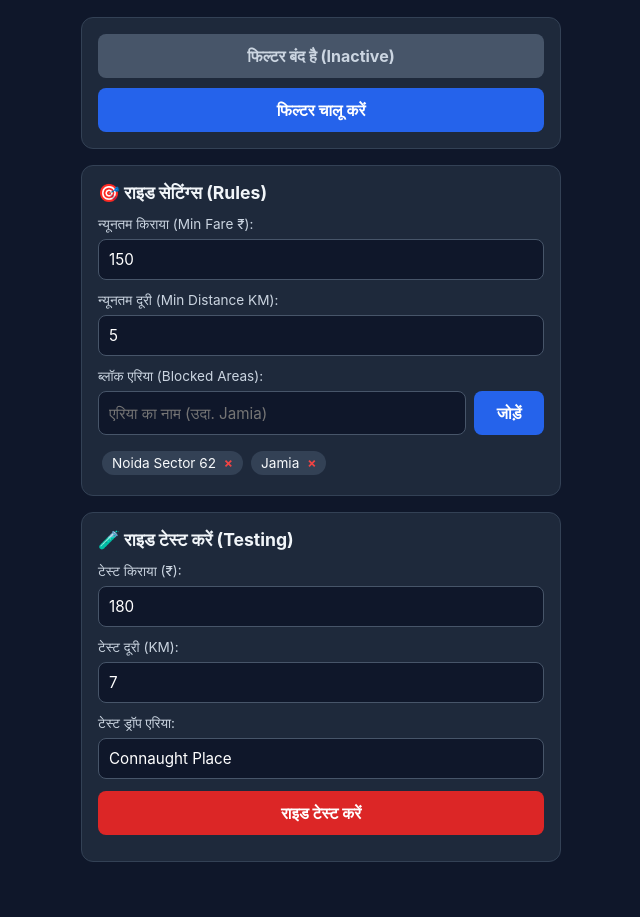
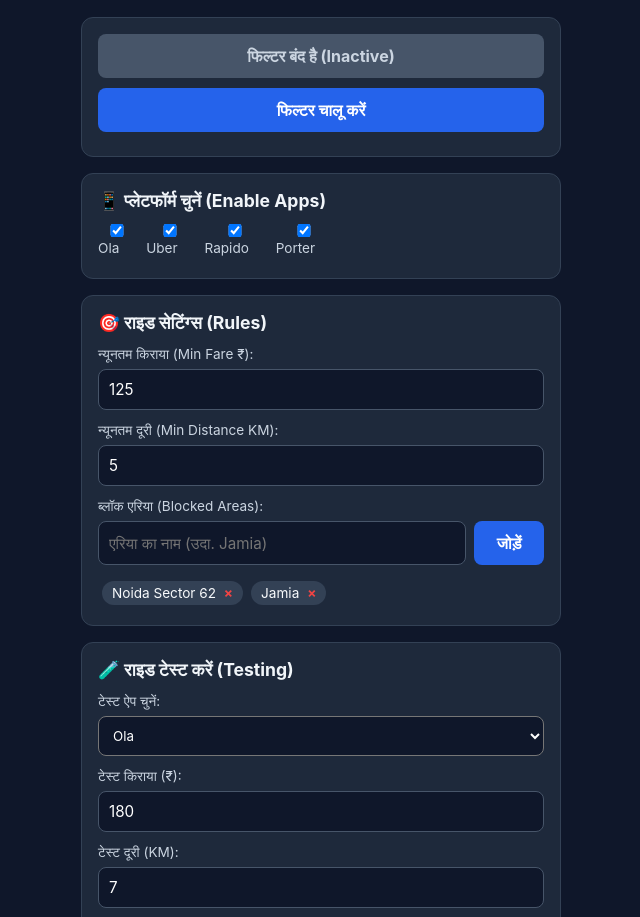
Before and after one commit to bhartiyayuvakhelparishad-cpu/My-choice, a plain HTML site: page index.html in a window 1280 px wide. Shown: the part 68-985 px from the top of the page, without its empty margins (319-959 px from the left). Drawn offline with Linux system fonts and the light colour scheme.

Commit message:
Update app name and features in index.html

```diff
--- a/index.html
+++ b/index.html
@@ -11,14 +11,26 @@
 <body>
   <div class="app-container">
     <header>
-      <h1>🚖 Auto Ride Filter</h1>
-      <p>Ola / Uber / Rapido Driver Assistant</p>
+      <h1>🚖 Auto Ride Filter Pro</h1>
+      <p>Ola / Uber / Rapido / Porter Assistant</p>
     </header>
 
     <!-- स्टेटस ब्लॉक -->
     <div class="card">
       <div id="statusBox" class="status-box inactive">फिल्टर बंद है (Inactive)</div>
       <button id="toggleBtn" class="btn" style="margin-top: 10px;">फिल्टर चालू करें</button>
+      <div id="cooldownMsg" style="margin-top: 8px; color: #f59e0b; font-weight: bold; text-align: center;"></div>
+    </div>
+
+    <!-- ऐप सेलेक्ट टॉगल (Ola, Uber, Rapido, Porter) -->
+    <div class="card">
+      <h2>📱 प्लेटफॉर्म चुनें (Enable Apps)</h2>
+      <div style="display: flex; flex-wrap: wrap; gap: 10px; margin-top: 8px;">
+        <label><input type="checkbox" id="appOla" checked> Ola</label>
+        <label><input type="checkbox" id="appUber" checked> Uber</label>
+        <label><input type="checkbox" id="appRapido" checked> Rapido</label>
+        <label><input type="checkbox" id="appPorter" checked> Porter</label>
+      </div>
     </div>
 
     <!-- नियम सेट करने का ब्लॉक -->
@@ -27,12 +39,12 @@
 
       <div class="form-group">
         <label for="minFare">न्यूनतम किराया (Min Fare ₹):</label>
-        <input type="number" id="minFare" placeholder="उदा. 200" value="150">
+        <input type="number" id="minFare" placeholder="उदा. 125" value="125">
       </div>
 
       <div class="form-group">
         <label for="minDist">न्यूनतम दूरी (Min Distance KM):</label>
-        <input type="number" id="minDist" placeholder="उदा. 8" value="5">
+        <input type="number" id="minDist" placeholder="उदा. 5" value="5">
       </div>
 
       <div class="form-group">
@@ -43,14 +55,21 @@
         </div>
       </div>
 
-      <div id="areaList" style="margin-top: 10px;">
-        <!-- जोड़े गए एरिया यहाँ दिखेंगे -->
-      </div>
+      <div id="areaList" style="margin-top: 10px;"></div>
     </div>
 
-    <!-- राइड टेस्ट सिमुलेटर (Testing Box) -->
+    <!-- राइड टेस्ट सिमुलेटर -->
     <div class="card">
       <h2>🧪 राइड टेस्ट करें (Testing)</h2>
+      <div class="form-group">
+        <label for="testApp">टेस्ट ऐप चुनें:</label>
+        <select id="testApp" style="width:100%; padding:10px; border-radius:8px; background:#0f172a; color:#fff;">
+          <option value="Ola">Ola</option>
+          <option value="Uber">Uber</option>
+          <option value="Rapido">Rapido</option>
+          <option value="Porter">Porter</option>
+        </select>
+      </div>
       <div class="form-group">
         <label for="testFare">टेस्ट किराया (₹):</label>
         <input type="number" id="testFare" value="180">
```
